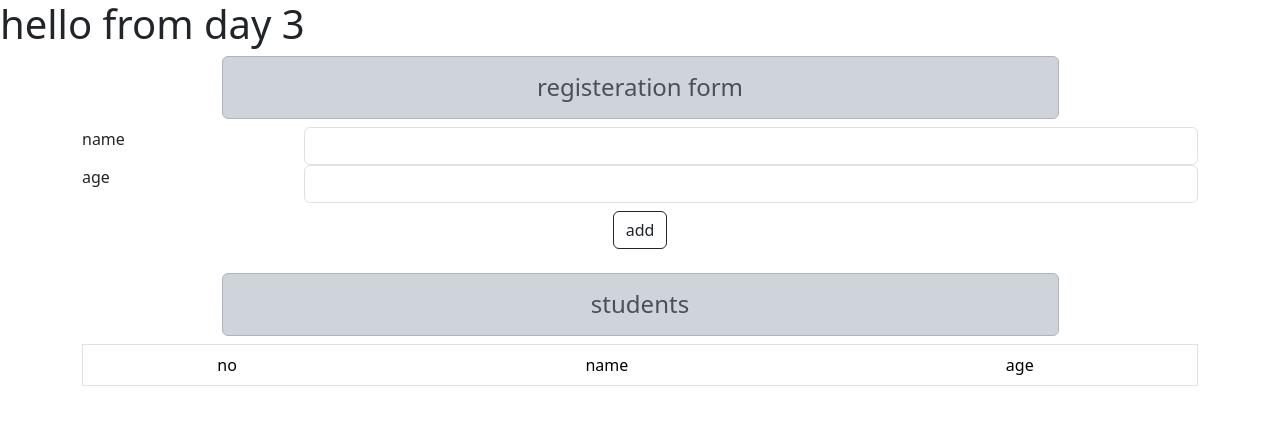
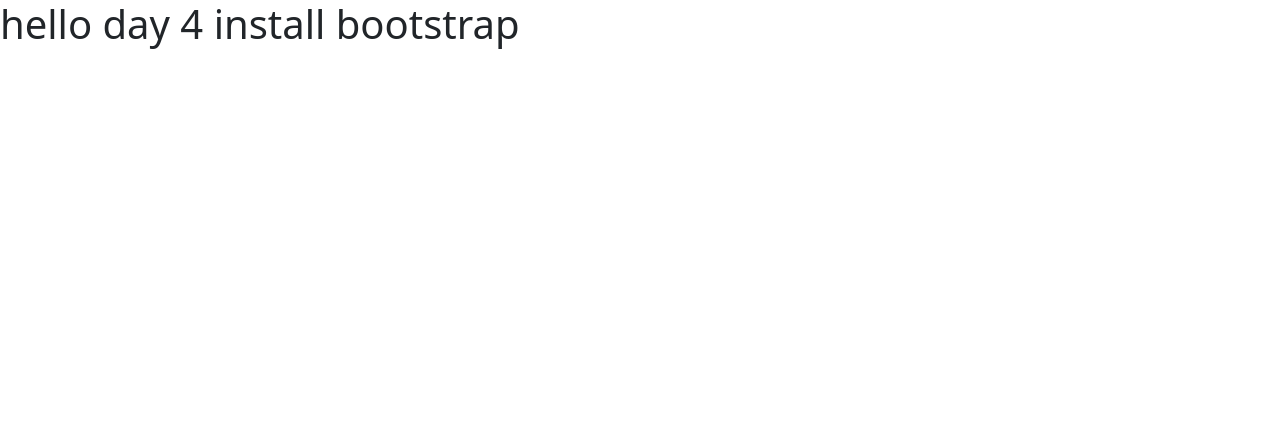
Before and after one commit to Yasertaha99/angular, an Angular app: page / in a window 1280 px wide. Shown: the top 424 px of the page. Built offline with nearby package versions, Linux system fonts and the light colour scheme.

Commit message:
mage buttown to branchs day3 and day4

```diff
--- a/src/app/app.component.html
+++ b/src/app/app.component.html
@@ -325,7 +325,7 @@
     </div>
   </div>
 </main> -->
-<h1> hello from day 3</h1>
+<!-- <h1> hello from day 3</h1> -->
 <!-- * * * * * * * * * * * * * * * * * * * * * * * * * * * * * * * * -->
 <!-- * * * * * * * * * * * The content above * * * * * * * * * * * * -->
 <!-- * * * * * * * * * * is only a placeholder * * * * * * * * * * * -->
@@ -333,7 +333,8 @@
 <!-- * * * * * * * * * * * * * * * * * * * * * * * * * * * * * * * * -->
 <!-- * * * * * * * * * * End of Placeholder  * * * * * * * * * * * * -->
 <!-- * * * * * * * * * * * * * * * * * * * * * * * * * * * * * * * * -->
-<app-register (myEvent)="Getdata($event)" />
-<app-students [Students]="Students"/>
+<!-- <app-register (myEvent)="Getdata($event)" />
+<app-students [Students]="Students"/> -->
+<h1 class="alart alert-dark btn-outline-dark" > hello day 4 install bootstrap </h1>
 
 <router-outlet />
```
